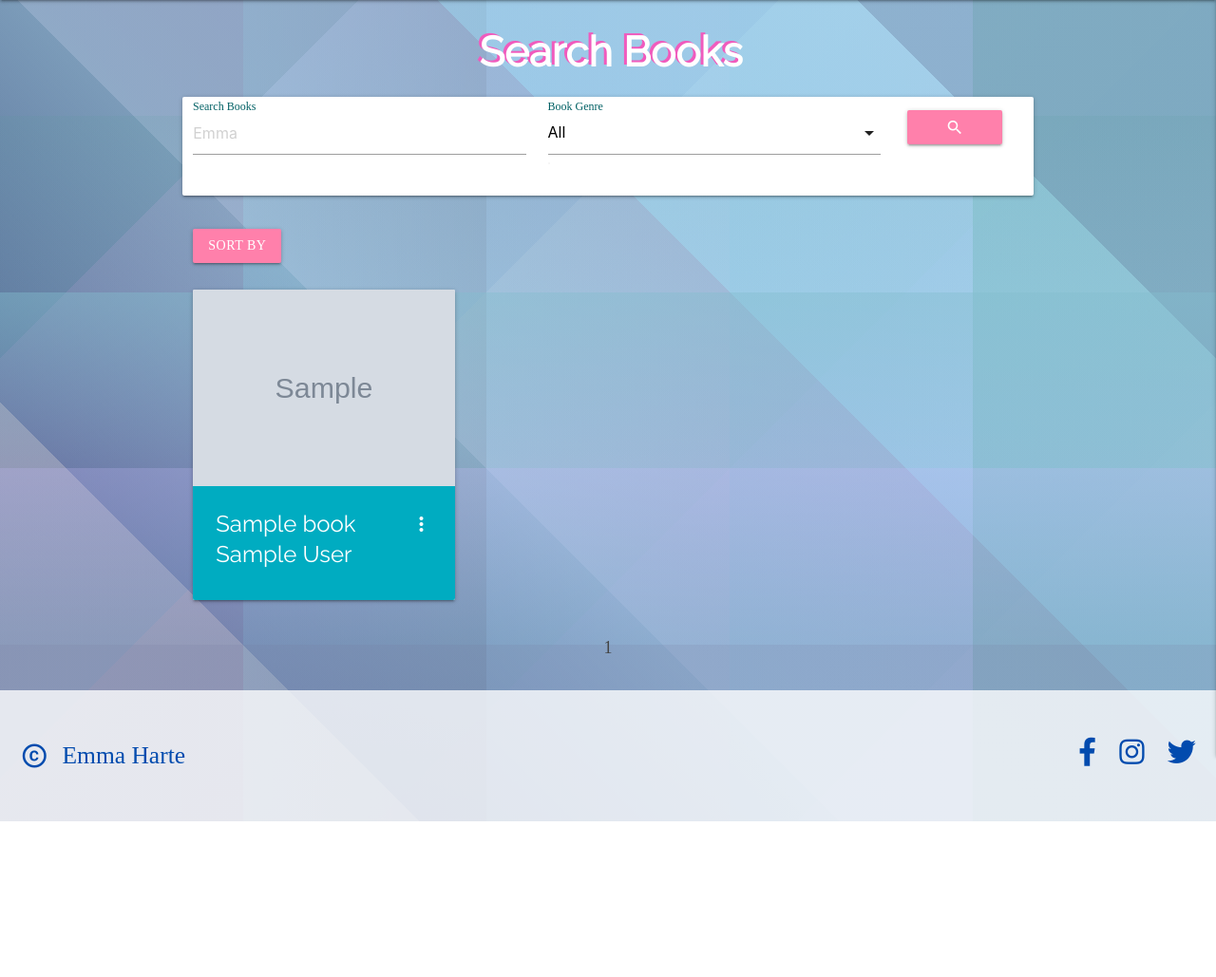
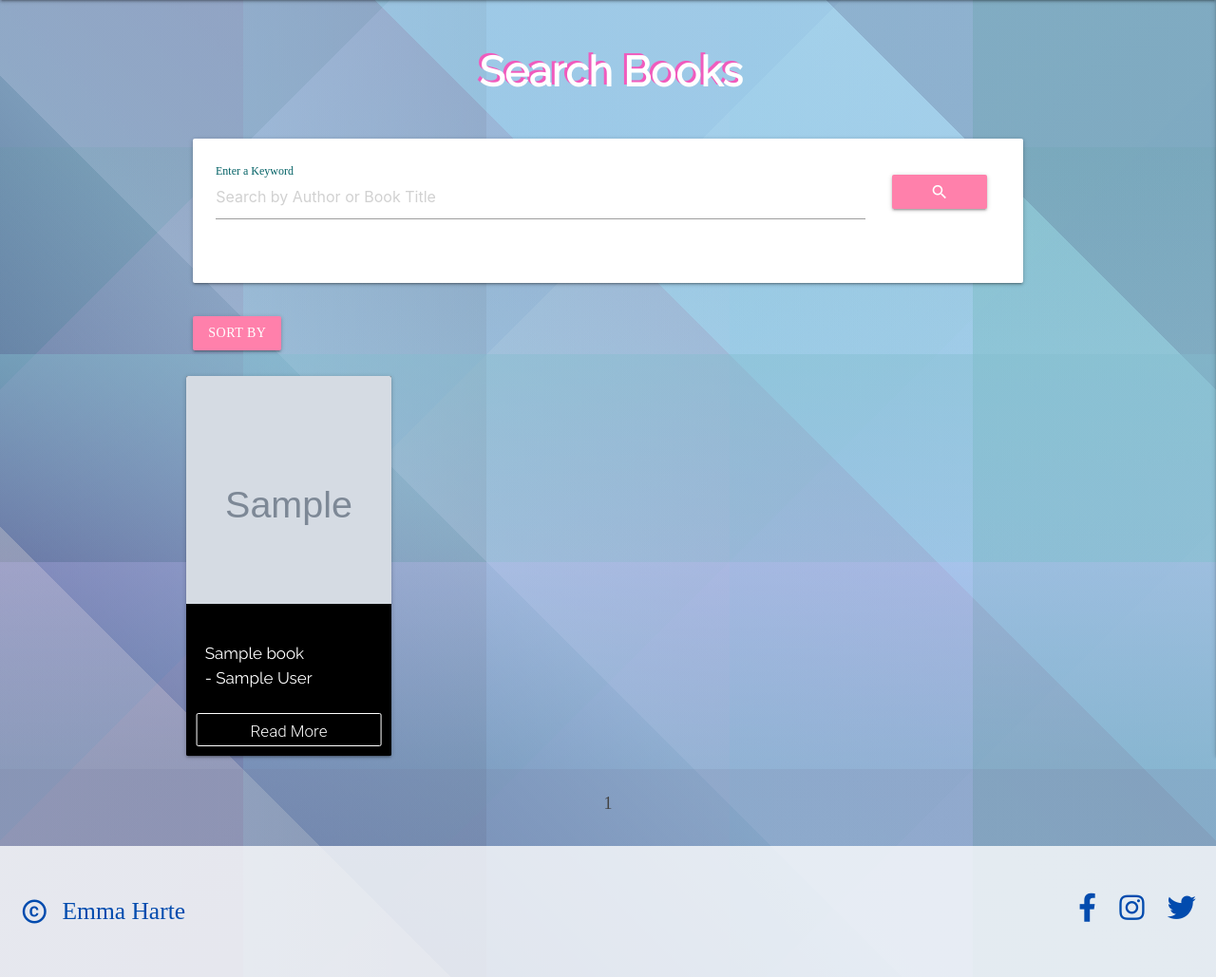
Before and after one commit to emmawalshdev/The-Book-bar, a Flask app: page /get_books/z-to-a in a window 1280 px wide. Shown: the part 64-1093 px from the top of the page at 95% size. Before the commit the page ends 929 px from the top, so only its background shows below. Run offline with Flask 2, Linux system fonts and the light colour scheme; grey boxes marked "Sample" are stand-in pictures; a database or web service that is not in the repository returns one stand-in record (values such as "Sample title"); some libraries are stand-ins or nearby versions; some web fonts are replaced.

Commit message:
Update sort by book pages

```diff
--- a/static/css/style.css
+++ b/static/css/style.css
@@ -259,7 +259,7 @@ text-overflow: ellipsis;
 }
 
 .book-card-padding{
-    padding-bottom:1.0933333333rem;;
+    padding-bottom:1.0933333333rem !important;
 }
 
 .margin-after-title{
--- a/templates/base.html
+++ b/templates/base.html
@@ -79,7 +79,7 @@
             <div class="row footer-container">
                 <div class="col s6">
                     <div class="copyright-wrapper">
-                        <a href="https://github.com/emmahartedev" class="hover">
+                        <a href="https://github.com/emmahartedev" target="_blank">
                             <i class="material-icons copyright-text">copyright</i>
                             <span class="name-github">Emma Harte</span>
                         </a>
@@ -87,13 +87,13 @@
                 </div>
                 <div class="col s6">
                     <div class="social-media-wrapper right">
-                        <a href="https://www.facebook.com/">
+                        <a href="https://www.facebook.com/" target="_blank">
                             <i class="fab fa-facebook-f"></i>
                         </a>
-                        <a href="https://www.instagram.com/">
+                        <a href="https://www.instagram.com/" target="_blank">
                             <i class="fab fa-instagram"></i>
                         </a>
-                        <a href="https://twitter.com/?lang=en">
+                        <a href="https://twitter.com/?lang=en" target="_blank">
                             <i class="fab fa-twitter"></i>
                         </a>
                     </div>
--- a/templates/bookpage.html
+++ b/templates/bookpage.html
@@ -147,7 +147,7 @@
                         <form method="POST" ation="{{url_for('review_book', book_name=get_book.book_name) }}">
                             <div class="row">
                                 <div class="input-field col s12">
-                                    <input id="review_title" name="review_title" type="text" class="validate" min-length="2" max-length="25">
+                                    <input id="review_title" name="review_title" type="text" class="validate" min-length="2" max-length="25" required>
                                     <label for="review_title">Title</label>
                                 </div>
                             </div>
--- a/templates/books-z-to-a.html
+++ b/templates/books-z-to-a.html
@@ -1,75 +1,106 @@
 {% extends "base.html" %}
 {% block content %}
 
-<h3 class="center-align"> Search Books</h3>
+<h3 class="center page-title-margin"> Search Books</h3>
 
 <div class="">
     <!--search bar-->
     <div class="row container">
-        <form action= "{{ url_for('search') }}" method="POST" class = " card-panel col s12">
+        <form action= "{{ url_for('search') }}" method="POST" class = "col s12">
+            <div class="card-panel">
                 <div class="row">
                     <!--search index-->
-                <div class="col s12 m5 input-field">
-                    <input type="text" placeholder="Emma" name="query" id="query" minlength="3" class="validate" required>
-                    <label for="query">Search Books</label>
+                    <div class="col s12 m10 input-field">
+                        <input type="text" placeholder="Search by Author or Book Title" name="query" id="query" minlength="3" class="validate" required>
+                        <label for="query" class="form-label-style">Enter a Keyword</label>
                     </div>
-                <!-- Filter by genre -->
-                <div class="input-field col s12 m5">
-                    <select multiple id="genre_name" name="genre_name" class="validate" required>
-                        <option value="" disabled selected>All</option>
-                        {% for genre in genres %}
-                        <option value="{{ genre.genre_name }}">{{ genre.genre_name }}</option>
-                        {% endfor %}
-                    </select>
-                    <label for="genre_name">Book Genre</label>
-                </div>
+                    <!-- Submit button -->
                     <div class="col s12 m2">
                         <button type="submit" class = "waves-effect waves-light btn button-styling search-button pink accent-1">
                             <i class="material-icons">search</i>
                         </button>
                     </div>
                 </div>
+            </div>
         </form>
     </div>
     <!--sort by-->
+    {% if post is not defined %}
     <div class="row container">
         <div class="col">
             <!-- Dropdown Trigger -->
-            <a class="dropdown-trigger waves-effect waves-light btn pink accent-1" data-target="dropdown1">Sort by</a>
+            <a class="dropdown-trigger btn waves-effect waves-light pink accent-1" data-target="dropdown1">Sort by</a>
 
             <!-- Dropdown Structure -->
             <ul id="dropdown1" class="dropdown-content">
                 <li><a href="{{ url_for('books_a_to_z') }}">A-Z</a></li>
-                <li><a href="#!">Z-A</a></li>
-                <li><a href="#!">Newly Added</a></li>
+                <li><a href="{{ url_for('books_z_to_a') }}">Z-A</a></li>
+                <li><a href="{{ url_for('books_new') }}">Newly Added</a></li>
             </ul>
         </div>
+        {% endif %}
+        <!-- buttons-->
     </div>
-
     {% if books|length > 0 %}
     <div class="row container">
     {% for book in books %}
-        <div class="col s6 m4">
-            <div class="card">
+        <div class="col s6 m4 xl3 col-padding-mobile">
+            <div class="book-card">
+                <div class="card medium black">
                     <div class="card-image">
-                    <img class = "activator" src="{{ book.image_url }}">
+                        <img class = "activator" src="{{ book.image_url }}" width="400px">
                     </div>
-                <div class="card-content cyan darken-1">
-                <span class="card-title activator white-text custom-text">{{ book.book_name }}
-                    <i class="material-icons right">more_vert</i>
-                <p>{{ book.author }}</p>
-                </span>
+                    <div class="card-content book-card-content black">
+                        <div class="white-text custom-text">
+                            <!-- average rating-->
+                            <div class="books-rating">
+                                {% for avgrating in avgratings %}
+                                    {% if avgrating._id == book._id %}
+                                        <i class="material-icons star-icon-gold small">star</i>&nbsp;
+                                        {{ avgrating.averageRating }}
+                                    {% endif %}
+                                {% endfor %}
                             </div>
-                <div class="card-reveal cyan darken-1">
-                    <span class="card-title white-text custom-text">
-                        <i class="material-icons right">close</i>
-                        <strong>{{ book.book_name }}</strong>
-                        <p> {{ book.genre_name }}</p>
-                        {% if book.is_upvoted == "on" %}
-                            <p>{{ book.is_upvoted }} </p>
+                            <!--book title-->
+                            <p class="elipsed-text books-book-title">
+                                {{ book.book_name }}
+                            </p>
+                            <!--book author-->
+                            <p class="left elipsed-text">
+                                    - {{ book.author }}
+                            </p>
+                            <!--read more button-->
+                            <div>
+                                <a href="{{ url_for( 'bookpage', book_name=book.book_name) }}" class="books-button-styling books-button">
+                                    read more
+                                                                    <!--genre icon-->
+                                <div class="book-genre-icon right">
+                                    {% if book.genre_name == "Romance" %}
+                                    <p class="material-icons">
+                                        favorite_border
+                                    </p>
+                                    {% elif book.genre_name == "Children's Books" %}
+                                    <p class="material-icons-outlined">
+                                        accessibility
+                                    </p>
+                                    {% elif book.genre_name == "Fantasy & Sci-fi" %}
+                                    <p class="material-icons-outlined">
+                                        android
+                                    </p>
+                                    {% elif book.genre_name == "Crime & Thriller" %}
+                                    <p class="material-icons-outlined">
+                                        sports_kabaddi
+                                    </p>
+                                    {% elif book.genre_name == "Religious & Self-help" %}
+                                    <p class="material-icons-outlined">
+                                        self_improvement
+                                    </p>
                                     {% endif %}
-                        <p><a href="{{ url_for( 'bookpage', book_name=book.book_name) }}">click</a></p>
-                    </span>
+                                </div>
+                                </a>
+                            </div>
+                        </div>
+                    </div>
                 </div>
             </div>
         </div>
@@ -90,7 +121,7 @@
             {% if pages %}
                 {% for i in range(pages) %}
                     <li class="waves-effect">
-                        <a href="{{ url_for('books_a_to_z', page=loop.index) }}"
+                        <a href="{{ url_for('books_new', page=loop.index) }}"
                             tabindex="-1">{{ loop.index }}
                         </a>
                     </li>
```
Also changed, not shown: templates/books-a-to-z.html (+66 -35 lines). Lines whose indentation alone changed are shown as unchanged.
